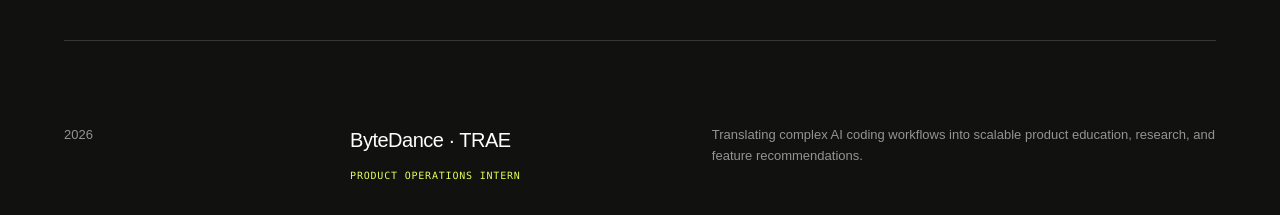
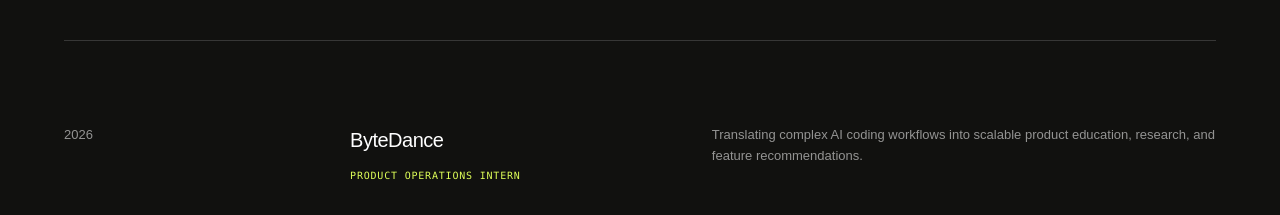
Before and after one commit to xyjsteven15/pweb, a Next.js app: page / in a window 1280 px wide. Shown: the part 4660-4875 px from the top of the page. Built offline with nearby package versions, Linux system fonts and the light colour scheme.

Commit message:
Remove TRAE from experience

```diff
--- a/app/page.tsx
+++ b/app/page.tsx
@@ -47,7 +47,7 @@
 ];
 
 const experience = [
-  { year: '2026', company: 'ByteDance · TRAE', role: 'Product Operations Intern', detail: 'Translating complex AI coding workflows into scalable product education, research, and feature recommendations.' },
+  { year: '2026', company: 'ByteDance', role: 'Product Operations Intern', detail: 'Translating complex AI coding workflows into scalable product education, research, and feature recommendations.' },
   { year: '2026', company: 'Quantum Financial Advisor', role: 'Data Science Intern', detail: 'Building reusable Python and SQL workflows for portfolio, risk, and decision-ready analytics.' },
   { year: '2025—Now', company: 'Michael Charles Lab · Cornell', role: 'Undergraduate Researcher', detail: 'Developing climate and agriculture data pipelines, regression models, and scenario-based forecasts.' },
   { year: '2025', company: 'EY', role: 'Data Analytics Intern', detail: 'Automated financial-statement validation and variance analysis, saving approximately four hours each week.' },
```
